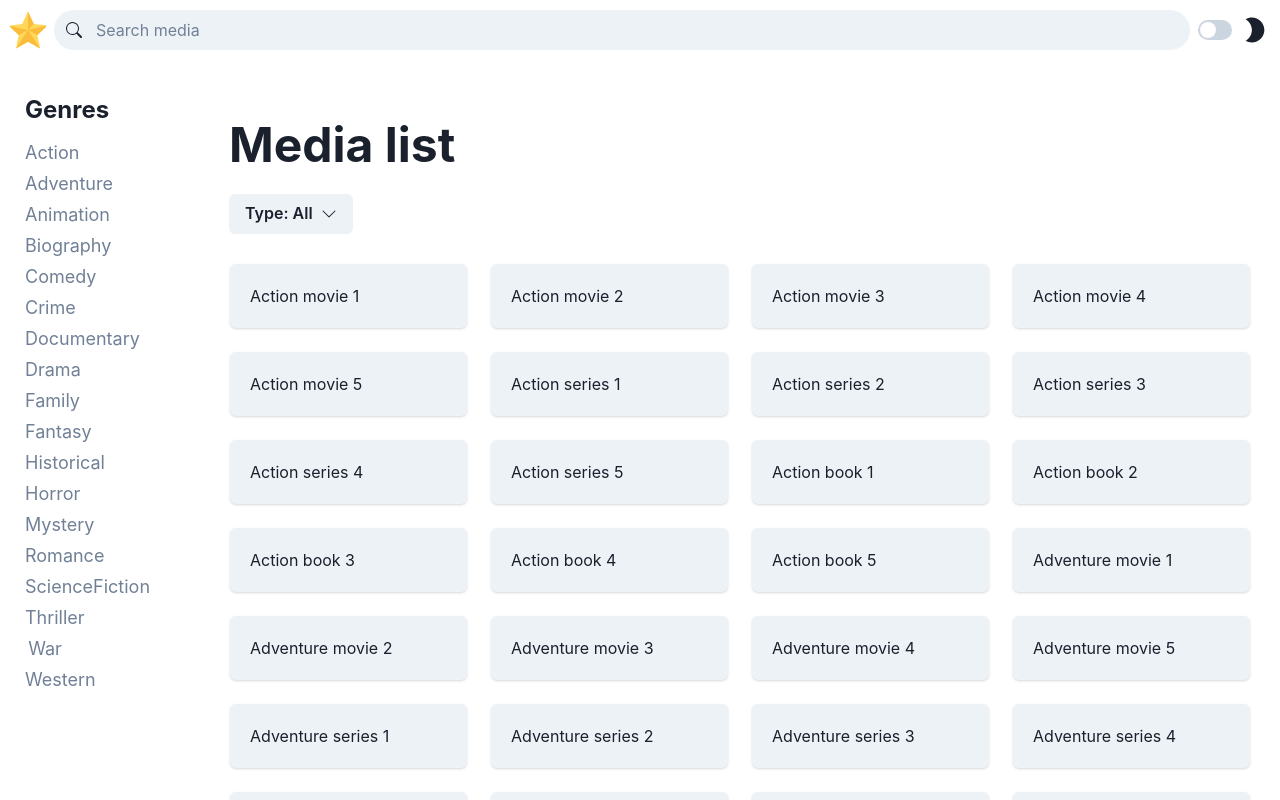
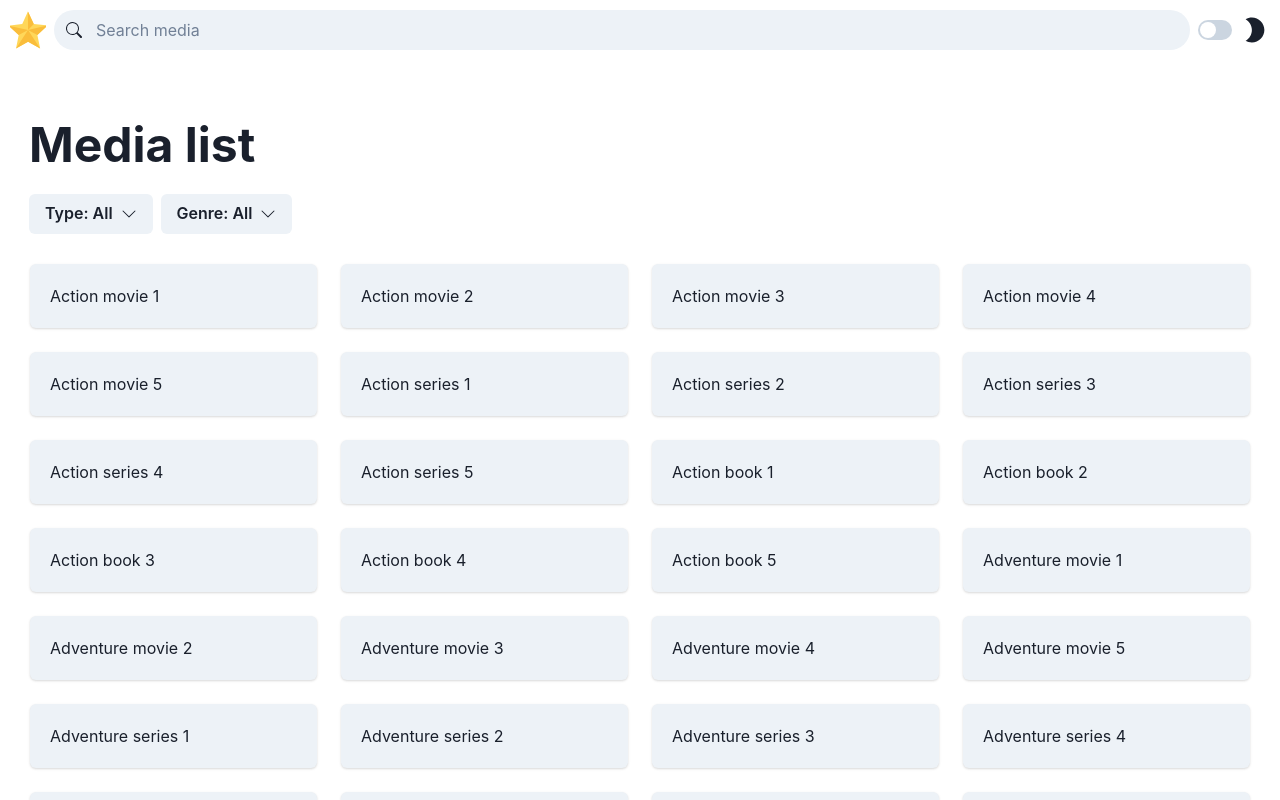
Before and after one commit to csigataraj/vfz, a React (Vite) app: page / in a window 1280 px wide. Shown: the top 800 px of the page. Built offline with nearby package versions, Linux system fonts and the light colour scheme.

Commit message:
feat: replace genre list with dropdown

```diff
--- /dev/null
+++ b/src/components/GenreSelector.tsx
@@ -0,0 +1,33 @@
+import { Button, Menu, MenuButton, MenuItem, MenuList } from "@chakra-ui/react";
+import { BsChevronDown } from "react-icons/bs";
+import useMediaQueryStore from "../store";
+import { useState } from "react";
+import useGenres from "../hooks/useGenres";
+
+const GenreSelector = () => {
+  const genres = ["All", ...useGenres()];
+  const selectedGenre = useMediaQueryStore((s) => s.query.genre);
+  const setSelectedGenre = useMediaQueryStore((s) => s.selectGenre);
+
+  return (
+    <Menu>
+      <MenuButton as={Button} rightIcon={<BsChevronDown />}>
+        Genre: {selectedGenre || "All"}
+      </MenuButton>
+      <MenuList>
+        {genres.map((genre) => (
+          <MenuItem
+            onClick={() => {
+              setSelectedGenre(genre);
+            }}
+            key={genre}
+          >
+            {genre}
+          </MenuItem>
+        ))}
+      </MenuList>
+    </Menu>
+  );
+};
+
+export default GenreSelector;
--- a/src/data/genres.ts
+++ b/src/data/genres.ts
@@ -1,4 +1,4 @@
-export const genres = [
+export const genres: string[] = [
   "Action",
   "Adventure",
   "Animation",
--- a/src/pages/HomePage.tsx
+++ b/src/pages/HomePage.tsx
@@ -1,25 +1,18 @@
-import { Grid, Show, GridItem, Box, HStack } from "@chakra-ui/react";
+import { Grid, GridItem, Box, HStack } from "@chakra-ui/react";
 import DynamicHeading from "../components/DynamicHeading";
 import MediaGrid from "../components/MediaGrid";
-import GenreList from "../components/GenreList";
 import TypeSelector from "../components/TypeSelector";
+import GenreSelector from "../components/GenreSelector";
 
 const HomePage = () => {
   return (
-    <Grid
-      templateAreas={{ base: `"main"`, lg: `"aside main"` }}
-      templateColumns={{ base: "1fr", lg: "200px 1fr" }}
-    >
-      <Show above="lg">
-        <GridItem area="aside" paddingX="5px">
-          <GenreList />
-        </GridItem>
-      </Show>
-      <GridItem area="main">
+    <Grid>
+      <GridItem>
         <Box paddingLeft="9px">
           <DynamicHeading />
           <HStack paddingBottom={5}>
             <TypeSelector />
+            <GenreSelector />
           </HStack>
         </Box>
         <MediaGrid />
```
